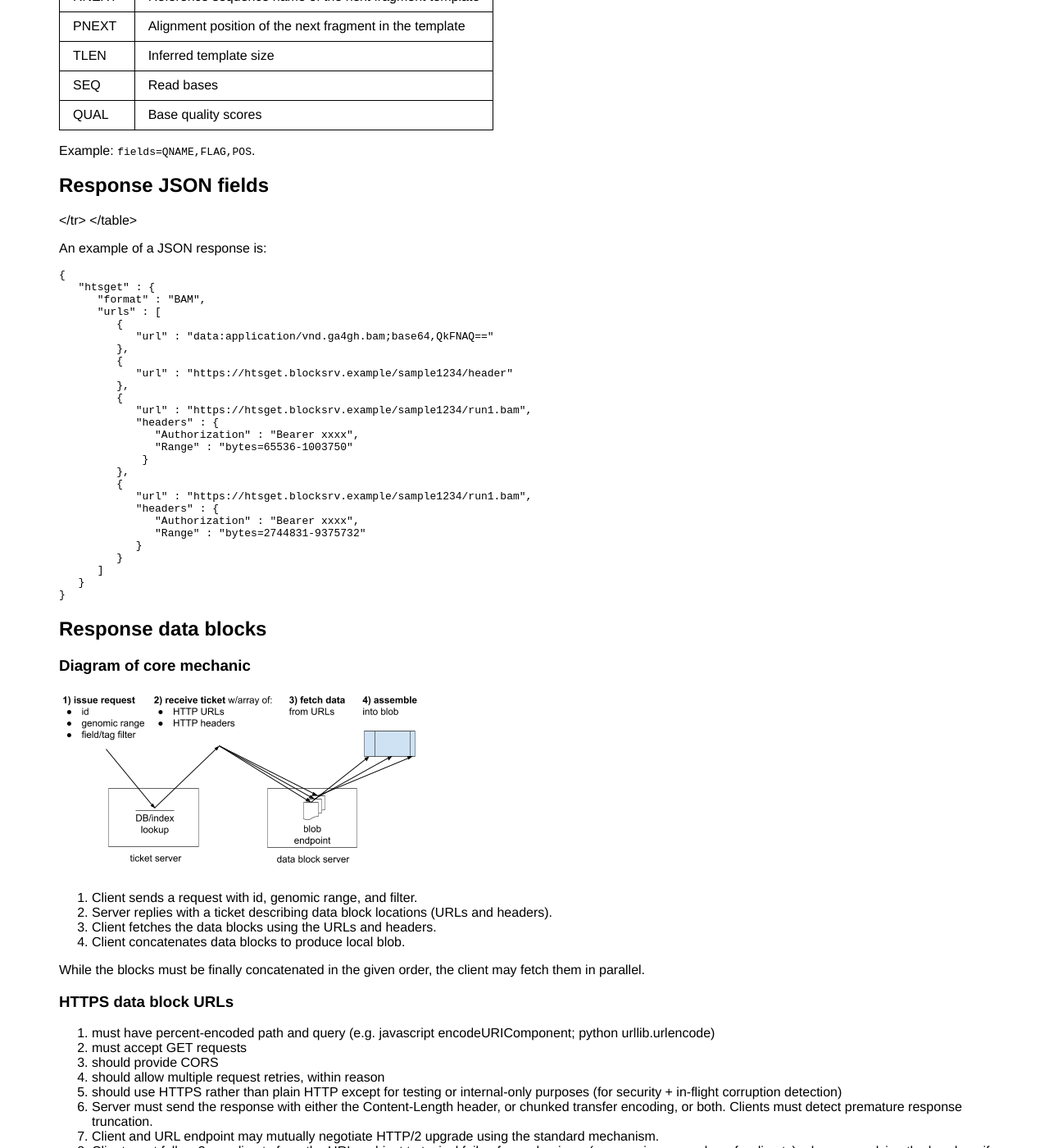
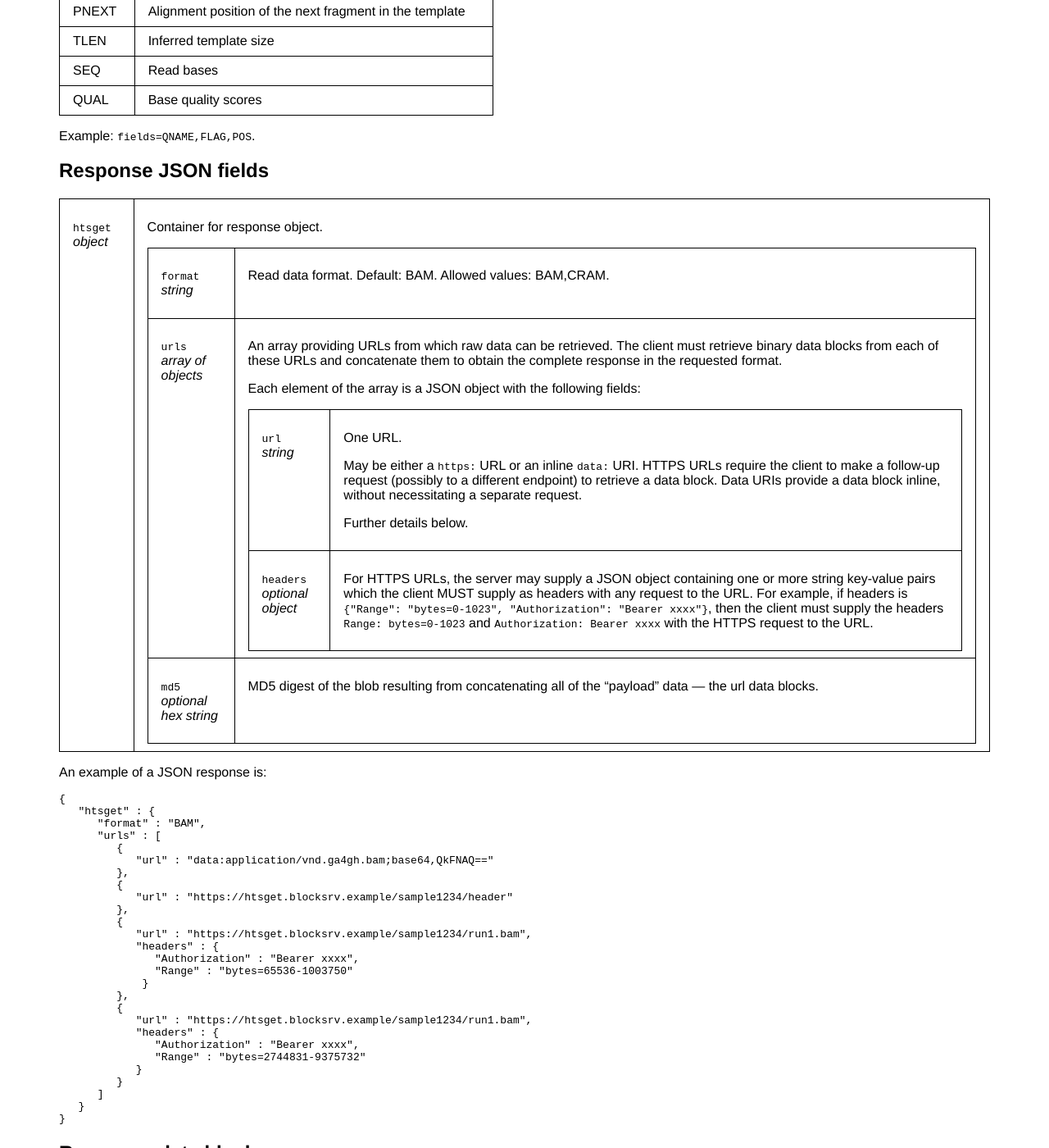
Before and after one commit to samtools/hts-specs, a Jekyll site: the page built from htsget.md, in a window 1280 px wide and 1400 px high, scrolled down 3736 px. Shown: the whole window at 82% size. Built offline with Jekyll 4.4.1, drawn with Linux system fonts in a browser that asks for light colours; some of the changed text lies outside the part shown.

Commit message:
[htsget] Fix table formatting

```diff
--- a/htsget.md
+++ b/htsget.md
@@ -57,7 +57,7 @@ For errors that are specific to the `htsget` protocol, the response body SHOULD
 <tr markdown="block"><td>
 `htsget`
 _object_
-<td>
+</td><td>
 Container for response object.
 <table>
 <tr markdown="block"><td>
@@ -222,7 +222,7 @@ Example: `fields=QNAME,FLAG,POS`.
 <tr markdown="block"><td>
 `htsget`
 _object_
-<td>
+</td><td>
 Container for response object.
 <table>
 <tr markdown="block"><td>
```
